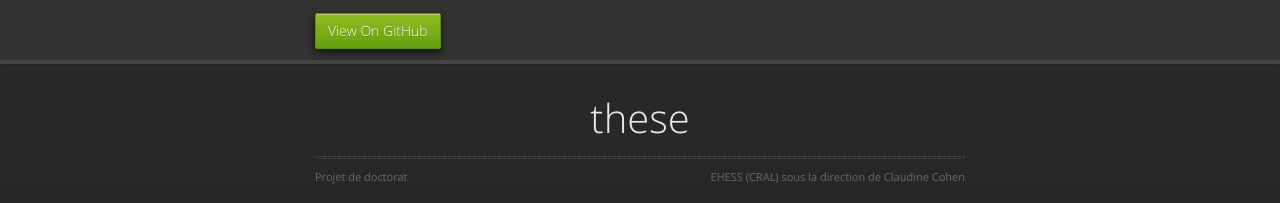
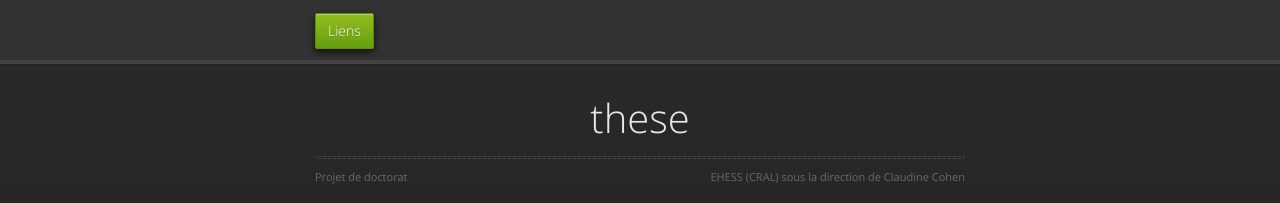
Before and after one commit to gnozo/these, a Jekyll site: the page built from index.md, in a window 1280 px wide. Shown: the top 203 px of the page. Built offline with Jekyll 4.4.1, drawn with Linux system fonts in a browser that asks for light colours; our own code applies the rules of GitHub Pages for plain Markdown files; the repository's description, which GitHub fills in, is left out.

Commit message:
Update default.html

```diff
--- a/_layouts/default.html
+++ b/_layouts/default.html
@@ -20,7 +20,7 @@
   <body>
       <div id="header">
         <nav>
-          <li class="fork"><a href="{{ site.github.repository_url }}">View On GitHub</a></li>
+          <li class="fork"><a href="https://gnozo.github.io/these/liens.html">Liens</a></li>
           {% if site.show_downloads %}
             <li class="downloads"><a href="{{ site.github.zip_url }}">ZIP</a></li>
             <li class="downloads"><a href="{{ site.github.tar_url }}">TAR</a></li>
```
